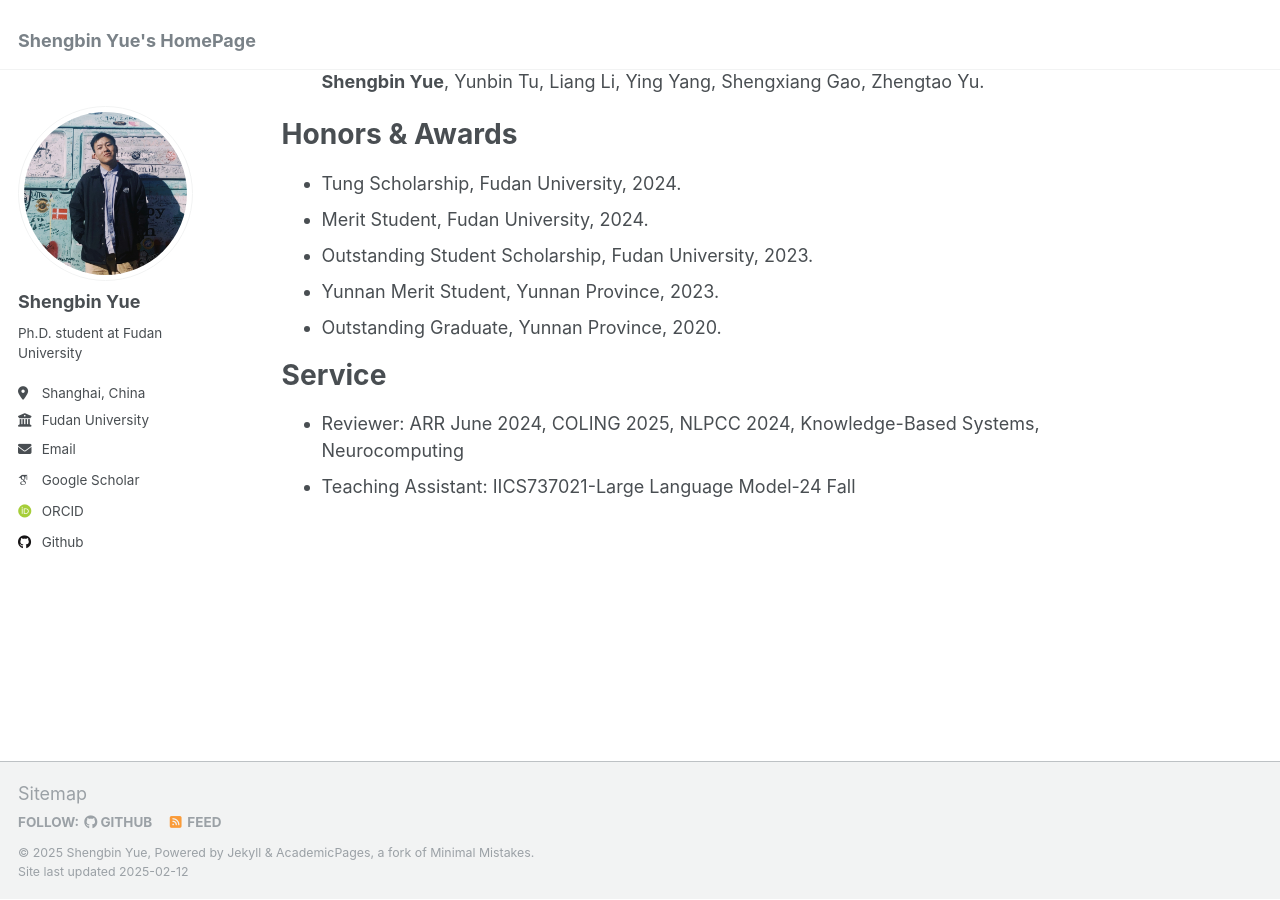
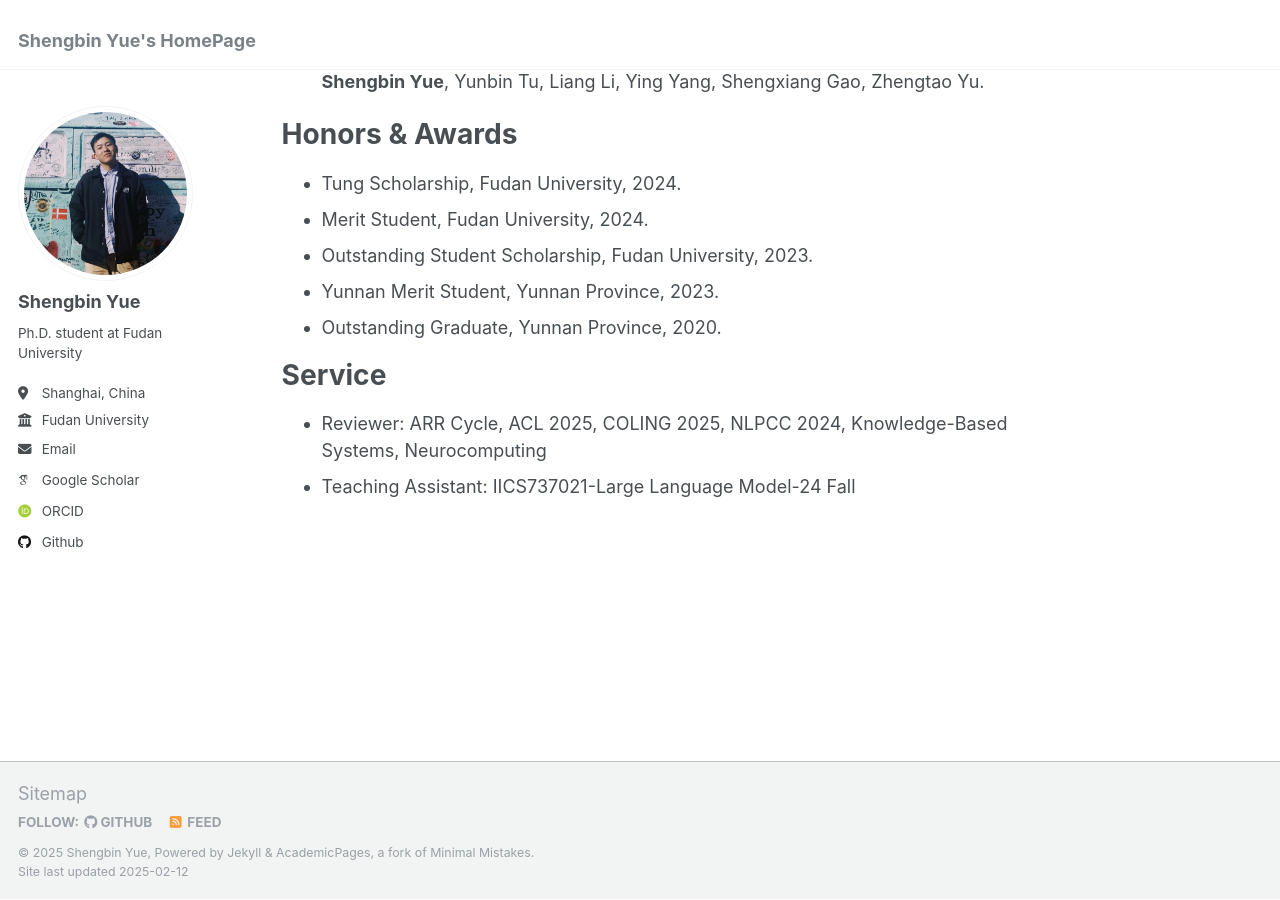
Before and after one commit to yueshengbin/yueshengbin.github.io, a Jekyll site: the page built from _pages/about.md, in a window 1280 px wide and 900 px high, scrolled down 1583 px. Built offline with Jekyll 4.4.1, drawn with Linux system fonts in a browser that asks for light colours; some web fonts are replaced.

Commit message:
Update about.md

```diff
--- a/_pages/about.md
+++ b/_pages/about.md
@@ -65,5 +65,5 @@
 
 Service
 ======
-* Reviewer: ARR June 2024, COLING 2025, NLPCC 2024, Knowledge-Based Systems, Neurocomputing
+* Reviewer: ARR Cycle, ACL 2025, COLING 2025, NLPCC 2024, Knowledge-Based Systems, Neurocomputing
 * Teaching Assistant: IICS737021-Large Language Model-24 Fall
```
